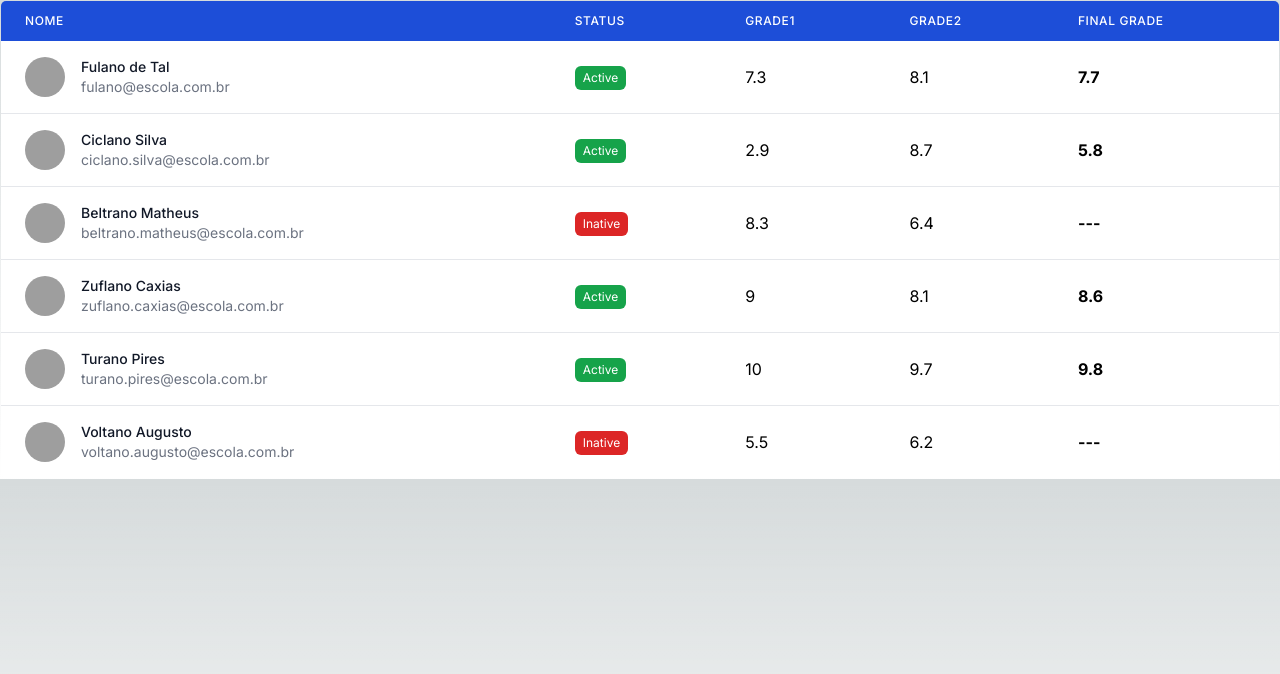
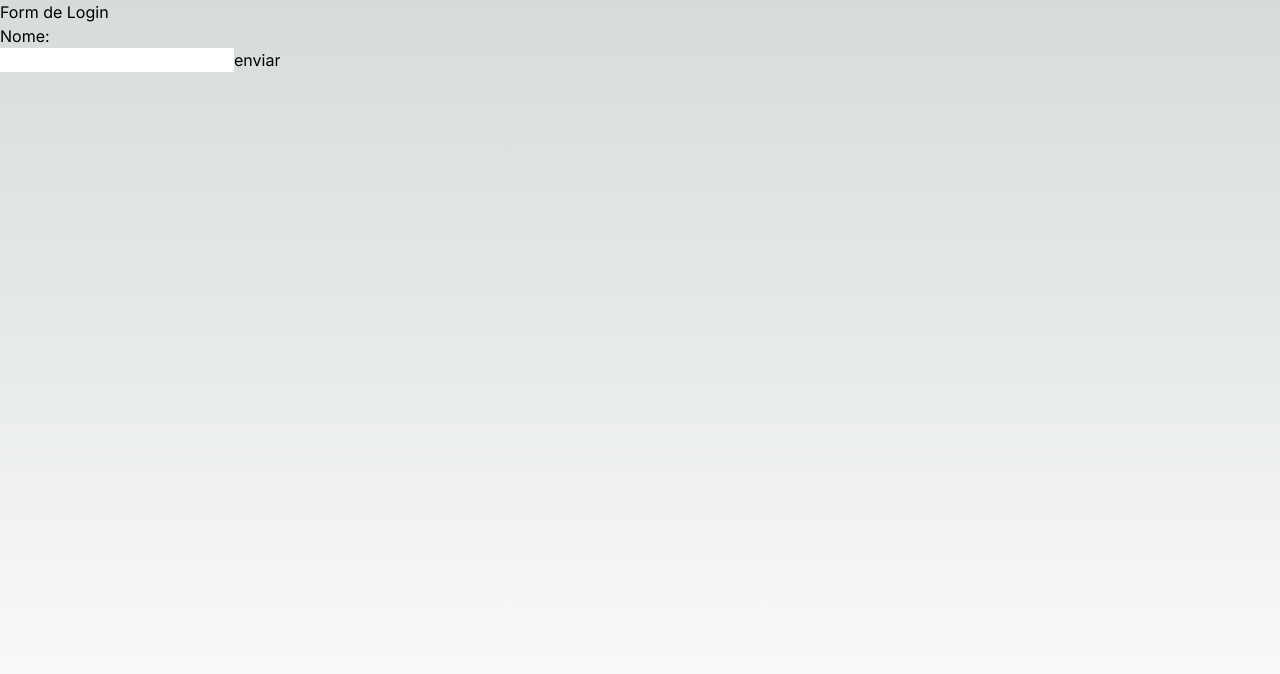
Before and after one commit to newtoncutrim/react-next, a Next.js app: page / in a window 1280 px wide. Shown: the top 674 px of the page. Built offline with nearby package versions, Linux system fonts and the light colour scheme; grey boxes are pictures that could not be loaded.

Commit message:
event form

```diff
--- a/src/app/page.tsx
+++ b/src/app/page.tsx
@@ -1,3 +1,4 @@
+"use client"
 import React from 'react';
 import { Person } from '@/components/Person';
 import { Relogio } from '@/components/Relogio';
@@ -6,6 +7,9 @@ import { Interno } from '@/components/interno';
 import { Nota } from '@/components/Nota';
 import { StudentList } from '@/components/studentList';
 import { students } from '@/data/estudents';
+import { Botao } from '@/components/butoonEvent';
+import { Botao2 } from '@/components/buttonEvent2';
+import { FormEvent } from 'react';
 
 /* const getDay = () => {
   return new Intl.DateTimeFormat('pt-BR', { weekday: 'long' }).format(new Date());
@@ -23,9 +27,34 @@ import { students } from '@/data/estudents';
 
 const Page = () => {
 
+  /* const handleClik1 = () => {
+    alert('botao 1');
+  }
+  const handleClik2 = () => {
+    alert('botao 2');
+  }
+  const handleClik3 = () => {
+    alert('botao 3');
+  } */
+  const click = (e: FormEvent<HTMLFormElement>) => {
+    e.preventDefault();
+    alert('mandei');
+  }
+
+
   return (
-    <div className="container mx-auto ">
-      <StudentList students={students}/>
+    <div className="container mx-auto w-screen h-screen justify-center items-center">
+      <h1>Form de Login</h1>
+      <form onSubmit={click}>
+        <label htmlFor="nome" >Nome:</label><br />
+        <input type="text" />
+        <input type="submit" value="enviar" />
+      </form>
+      {/* <Botao/> */}
+      {/* <Botao2 label='click aqui 1' aoClick={handleClik1}/>
+      <Botao2 label='click aqui 2' aoClick={handleClik2}/>
+      <Botao2 label='click aqui 3' aoClick={handleClik3}/> */}
+      {/* <StudentList students={students}/> */}
     </div>
   );
 };
--- /dev/null
+++ b/src/components/butoonEvent.tsx
@@ -0,0 +1,19 @@
+"use client"
+
+export const Botao = () => {
+    const handleButon = () => {
+        alert('evento chamado');
+    }
+
+    const handleB = (msg: string) => {
+        alert(msg);
+    }
+
+    return(
+        <>
+            <button onClick={handleButon} className="bg-blue-600  p-3 mr-3">Click aqui</button>
+            <button onClick={() => handleB('opa')} className="bg-blue-600  p-3">Click aqui 2</button>
+        </>
+    );
+
+}
--- /dev/null
+++ b/src/components/buttonEvent2.tsx
@@ -0,0 +1,15 @@
+"use client"
+
+type Props = {
+    label: string;
+    aoClick: () => void;
+}
+export const Botao2 = ({label, aoClick}: Props) => {
+
+    return(
+        <>
+            <button onClick={aoClick} className="bg-blue-600  p-3 mr-3">{label}</button>
+        </>
+    );
+
+}
```
